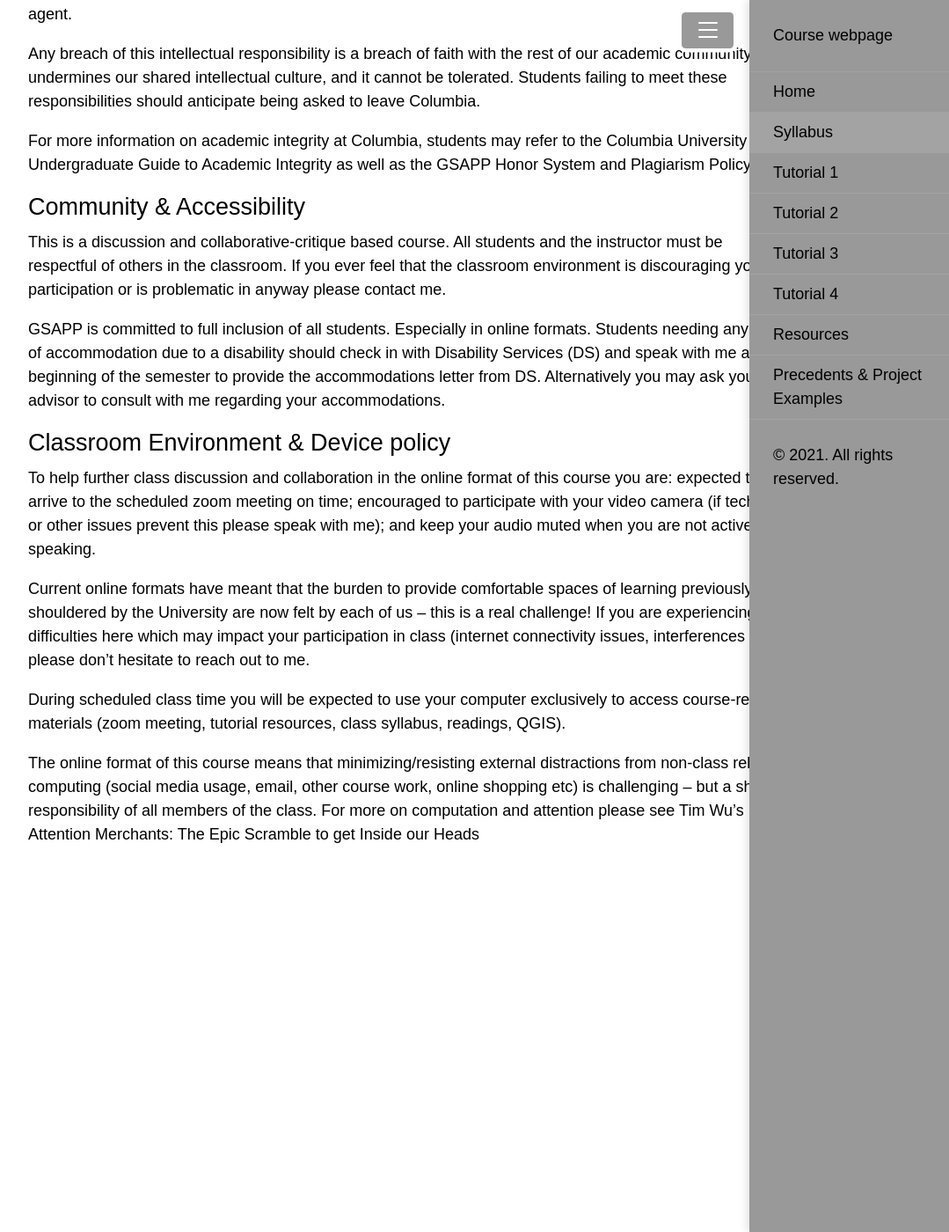
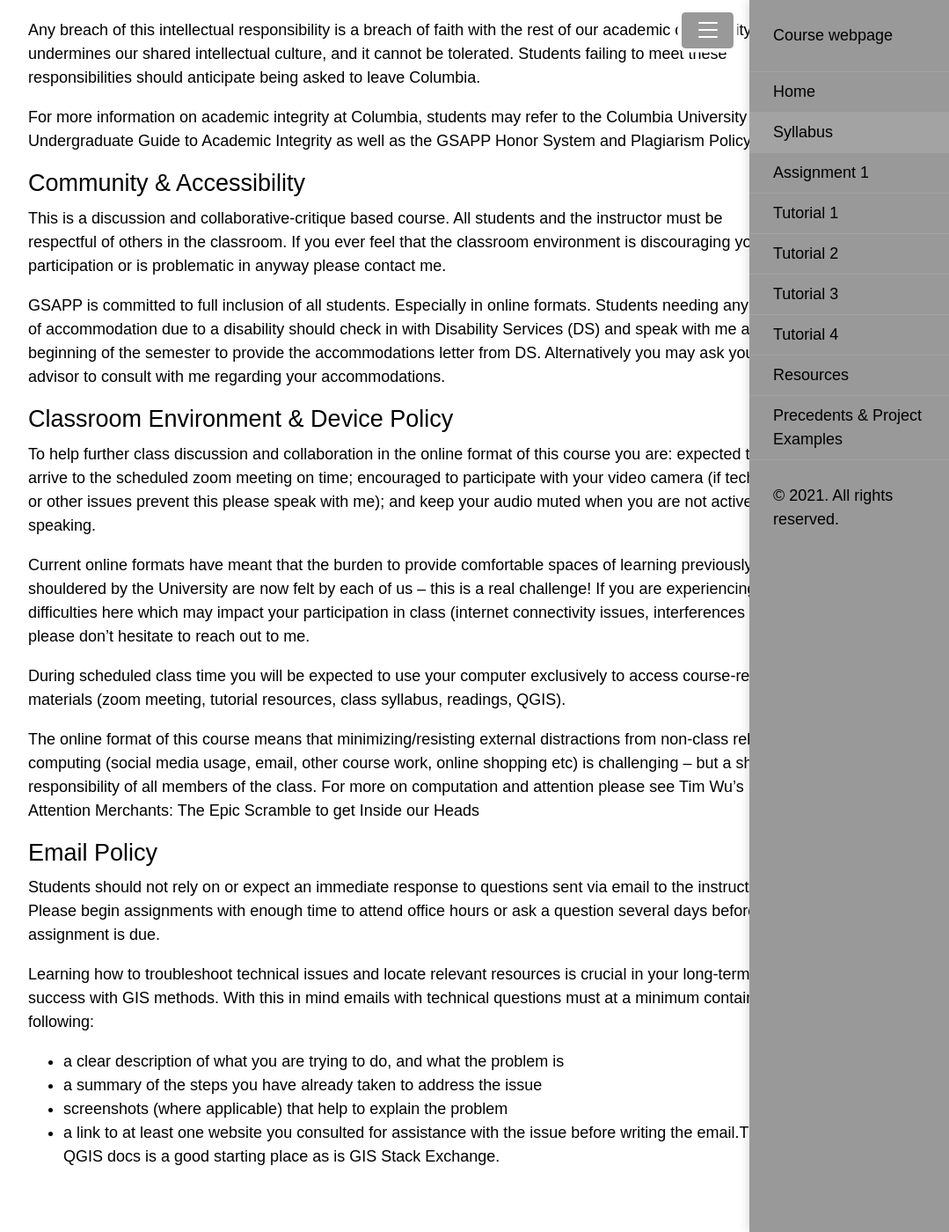
Before and after one commit to CenterForSpatialResearch/methods-in-spatial-research-sp2021, a Jekyll site: the page built from syllabus.md, in a window 1280 px wide and 1400 px high, scrolled down 4308 px. Shown: the whole window at 88% size, without its empty margins (176-1255 px from the left). Built offline with Jekyll 4.4.1, drawn with Linux system fonts in a browser that asks for light colours; some of the changed text lies outside the part shown.

Commit message:
assignment upload

```diff
--- /dev/null
+++ b/assignments/assignment01.md
@@ -0,0 +1,53 @@
+---
+layout: page
+title: Assignment 1
+order: 4
+---
+
+## Critical Cartography Through Inadvertent Use
+
+### Due: 1/29
+
+
+*"Data are always collected for a specific purpose, by a combination of people, technology, money, commerce, and government."* (Kurgan 2013, 35)
+
+### The main task
+
+Find two digital spatial datasets about a place (that is **not** New York City) that are related to a topic that interests you and have some relevance to one another. Create a single map which uses these two datasets together to make an argument that was likely not intended by the original creator(s) of either dataset.
+
+
+### Requirements
+
+- The place you select must be somewhere that you have lived and/or spent a significant enough amount of time to know something about lived experience there.
+
+- Investigate the origins of your two datasets. Some starting points to cover (at a minimum): who made the data? what is/was the intended use(s) the data? when was the data made? how was it made?
+
+- Research the appropriate projected coordinate reference system to use for your chosen place
+
+- Consider the role that the title and other map elements can play in assisting you in making your argument clear
+
+### Format
+
+- Your final map must be a designed map composition on a single 16:9 slide. You are encouraged to select one of the map examples discussed on 1/15 and immitate its graphic style.
+- Your designed map composition must include:
+  - title
+  - legend
+  - scale bar
+  - north arrow (your map doesn't need to have north be pointing vertically...)
+  - data source citations
+  - your name
+
+### Submission
+
+- Upload your map:
+  - as a pdf to Canvas
+  - add it to the pin-up Google Slides presentation for 1/29 in the course Google Drive folder
+
+### Starting points/guidance
+
+For sources for spatial datasets see:
+- [Columbia Library Geodata Portal](https://geodata.library.columbia.edu)
+- Local and State Government operated Open Data Portals
+- University Mapping and/or Research Centers. For example:
+  - [Eviction Lab. "Eviction Filing Rate & Evictions Rate." Princeton University](https://evictionlab.org/map/)
+  - [Beirut Urban Lab, "Beirut Built Environment Database"](https://www.beiruturbanlab.com/en/Details/561)
--- a/syllabus.md
+++ b/syllabus.md
@@ -19,7 +19,7 @@ nf2337 (at) columbia.edu
 
 ## Description
 
-This course provides an introduction on the critical use of geographic information systems (GIS) and the use of spatial methods for urban humanities research.
+This course provides an introduction to the critical use of geographic information systems (GIS) and the use of spatial methods for urban humanities research.
 
 Maps and geographic analysis are key tools for interpreting the built environment and the social conditions it contains. GIS methods allow for the analysis of geographic features together with attributes (environmental, social, demographic, political) of those places. The thoughtful use of spatial data can reveal previously unseen patterns, changing the way we see and engage with our world. However, maps are never just representations, they are nearly always active agents in shaping the worlds they describe. With this in mind, students will be introduced to a range of approaches for creating and manipulating spatial data with a focus on the forms of authorship, design, subjectivity embedded in spatial data and its uses.
 
@@ -91,7 +91,7 @@ class plan
 discussion of project examples in small groups. provided examples.
 reading discussion
 pin up of inadvertent use assignment -->
-#### Assignment 2 due – Inadvertent Use
+#### Assignment 1 due – Inadvertent Use
 
 #### Readings
 
@@ -145,9 +145,9 @@ Skills-focused weekly tutorials are required and will expose you to multiple met
 
 Weekly map assignments will allow you to apply the skills acquired via tutorials and begin to experiment with creative applications of spatial methods. Five map assignments will be completed over the course of the six week course and as such are intended to be limited in scope; experimental; and geared towards learning and creative engagement rather than demonstrating advanced skills. Assignment descriptions and associated assessment rubrics will be distributed each week.
 
-For the final course session you will assemble your map assignments into a single document/portfolio/'Atlas of Exploration.'
+For the final course session you will assemble your map assignments into a single document/portfolio/atlas.
 
-Final assessment will be:
+Final assessment will be based on:
 Attendance, engaged participation & discussion questions 20%
 Weekly tutorial completion 30%
 Weekly map assignments & compiled/revised map portfolio 50% (10% each)
@@ -177,7 +177,7 @@ This is a discussion and collaborative-critique based course. All students and t
 
 GSAPP is committed to full inclusion of all students. Especially in online formats. Students needing any form of accommodation due to a disability should check in with [Disability Services (DS)](https://health.columbia.edu/content/disability-services) and speak with me at the beginning of the semester to provide the accommodations letter from DS. Alternatively you may ask your advisor to consult with me regarding your accommodations.
 
-## Classroom Environment & Device policy
+## Classroom Environment & Device Policy
 
 To help further class discussion and collaboration in the online format of this course you are: expected to arrive to the scheduled zoom meeting on time; encouraged to participate with your video camera (if technical or other issues prevent this please speak with me); and keep your audio muted when you are not actively speaking.
 
@@ -187,27 +187,12 @@ During scheduled class time you will be expected to use your computer exclusivel
 
 The online format of this course means that minimizing/resisting external distractions from non-class related computing (social media usage, email, other course work, online shopping etc) is challenging – but a shared responsibility of all members of the class. For more on computation and attention please see [Tim Wu’s Attention Merchants: The Epic Scramble to get Inside our Heads](https://www.penguinrandomhouse.com/books/234876/the-attention-merchants-by-tim-wu/)
 
+## Email Policy
+Students should not rely on or expect an immediate response to questions sent via email to the instructor. Please begin assignments with enough time to attend office hours or ask a question several days before the assignment is due.
 
-<!--
-### Assignment 1 - Map critique
+Learning how to troubleshoot technical issues and locate relevant resources is crucial in your long-term success with GIS methods. With this in mind emails with technical questions must at a minimum contain the following:
 
-Annotated bibliography of
-Each annotation should answer at the minimum:
-
--	What is the project investigating?
--	How do the authors use maps to examine the topic?
--	What methods are being used?
-
-ORR could be a map comparison? map response essay?
-
-### Assignment 2 – inadvertent use
-
-Find two spatial datasets for the geography of your choosing (place you have lived or spent a significant amount of time that isn’t NYC). Create a map which uses these two datasets together to make an argument that was likely not intended by the original creators of the datasets.
-
-### Assignment 3 – Selective Digitization
-
-Find a scanned paper map of your “place.” Georeference it. Digitize one to three types of features from the map and create a new map which tells a different story than the original.
-
-### Assignment 4 – Mapping Observations
-### Assignment 5 - Mapping Remotely
--->
+- a clear description of what you are trying to do, and what the problem is
+- a summary of the steps you have already taken to address the issue
+- screenshots (where applicable) that help to explain the problem
+- a link to at least one website you consulted for assistance with the issue before writing the email.The [QGIS docs](https://docs.qgis.org/3.10/en/docs/index.html) is a good starting place as is [GIS Stack Exchange](https://gis.stackexchange.com/).
```
Also changed, not shown: other parts of syllabus.md (+3 -3 lines), precedents.md (+2 -4 lines).
